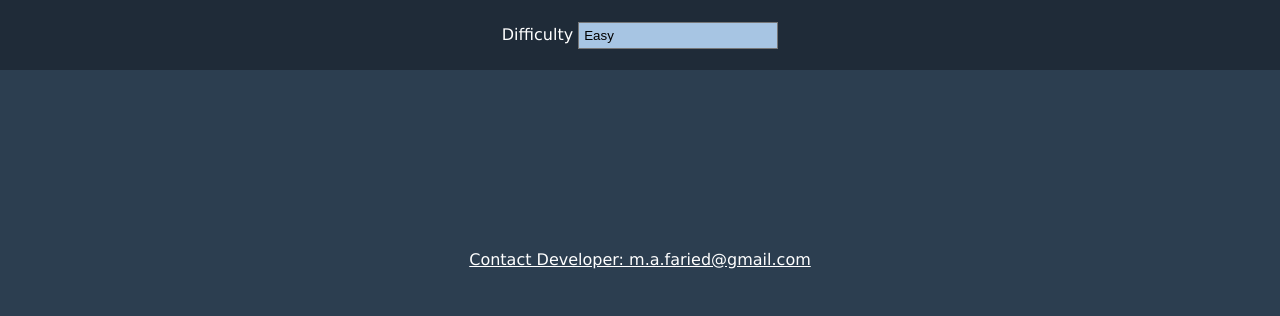
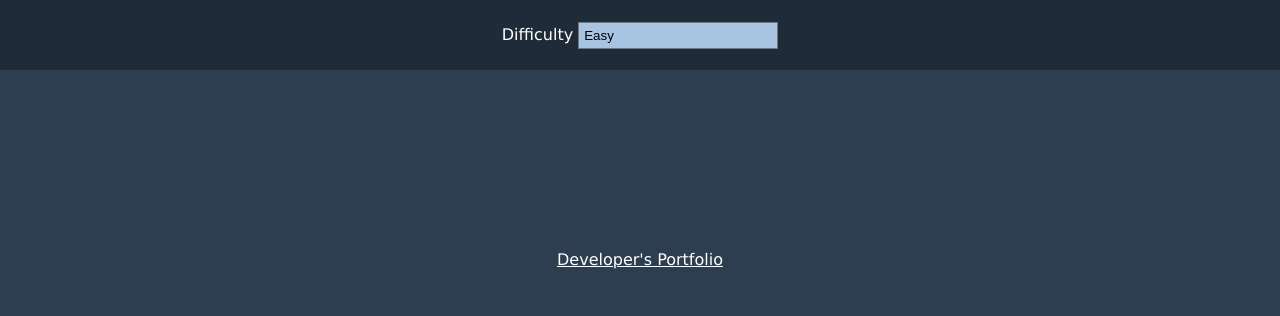
Before and after one commit to M-Faried/simple-typing-game, a website: page dist/index.html in a window 1280 px wide. Shown: the top 316 px of the page. Drawn offline with Linux system fonts and the light colour scheme.

Commit message:
Added the link to my portfolio

```diff
--- a/dist/index.html
+++ b/dist/index.html
@@ -25,7 +25,7 @@
         </form>
     </div>
 
-    <a href="mailto:m.a.faried@gmail.com" target="_blank">Contact Developer: m.a.faried@gmail.com</a>
+    <a href="https://m-faried.github.io/m-faried-portfolio/" target="_blank">Developer's Portfolio</a>
 
     <div class="container">
         <h2>Speed Typer</h2>
```
